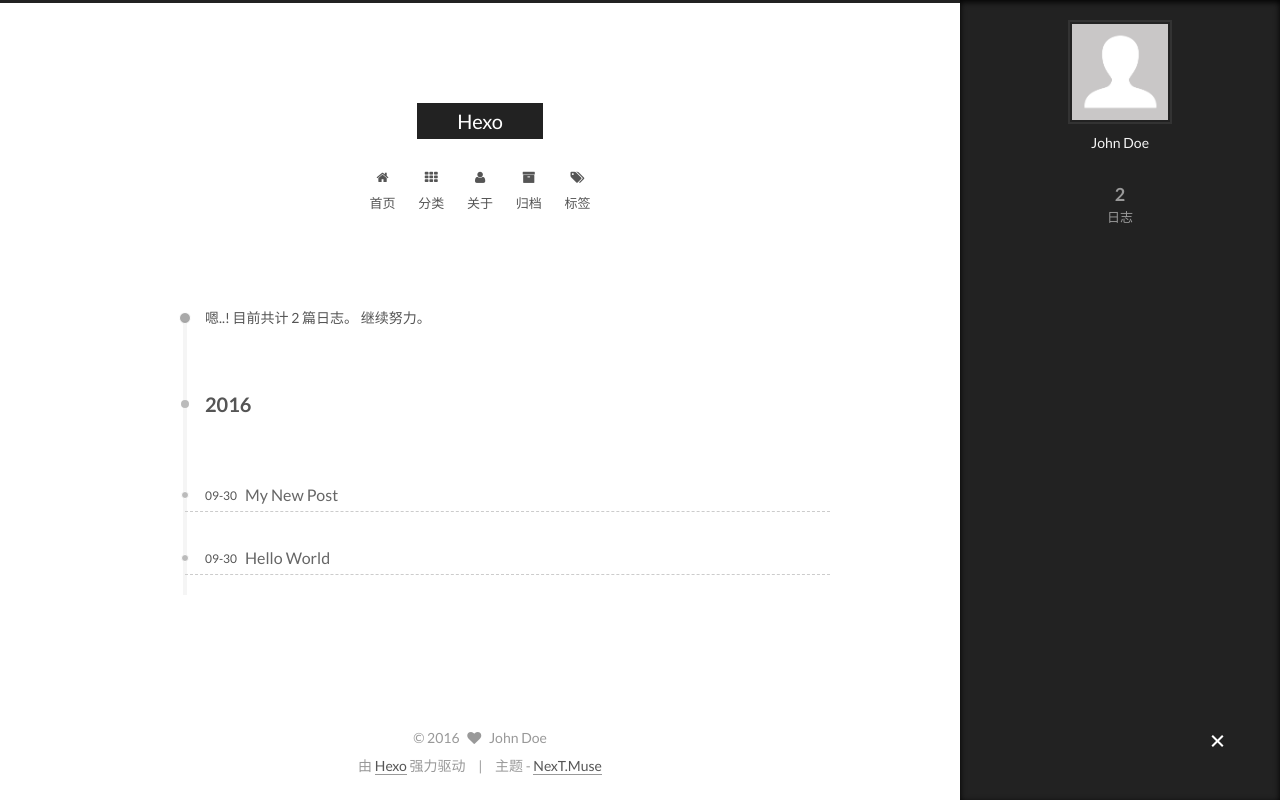
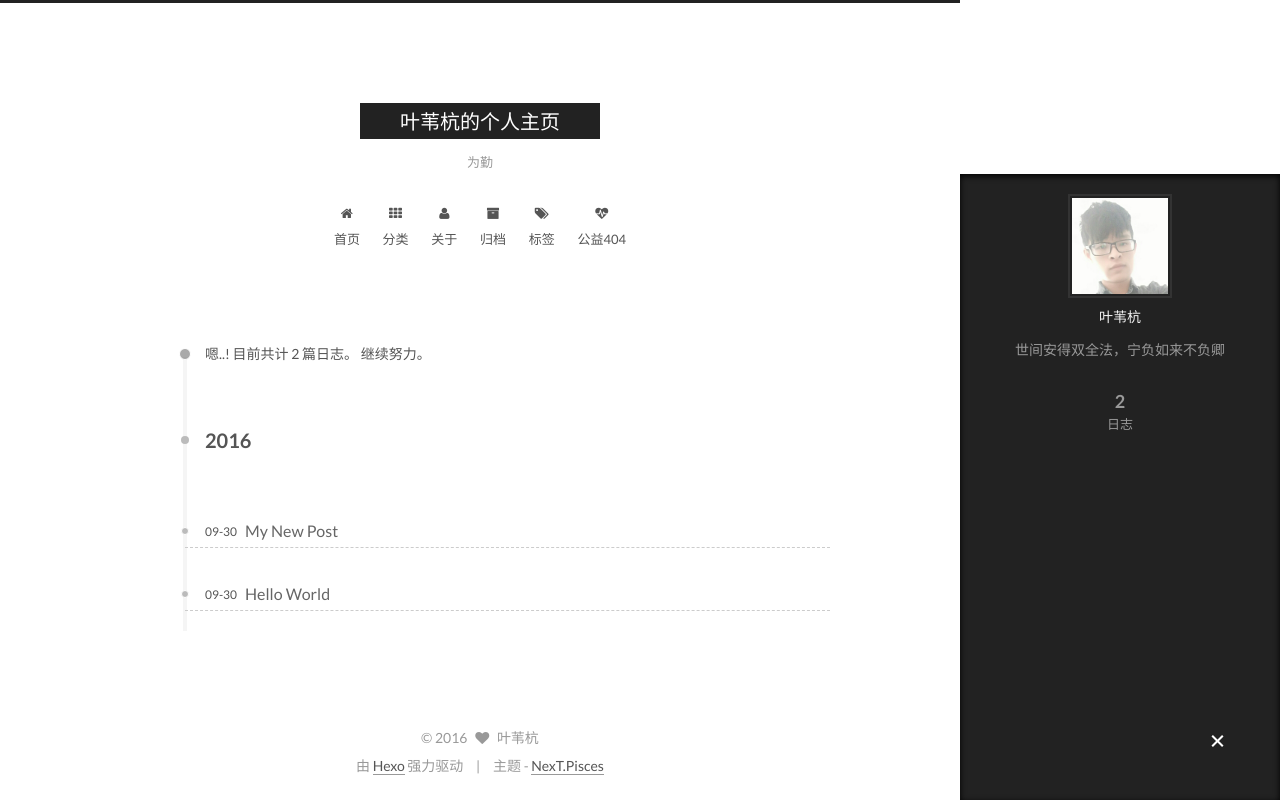
Before and after one commit to yeweihang/yeweihang.github.io, a plain HTML site: page archives/2016/09/index.html in a window 1280 px wide. Both pictures are taken after a click on the element 1217 px from the left and 742 px from the top of the page. Drawn offline with Linux system fonts and the light colour scheme.

Commit message:
Site updated: 2016-09-30 22:01:30

```diff
--- a/2016/09/30/My-New-Post/index.html
+++ b/2016/09/30/My-New-Post/index.html
@@ -5,7 +5,7 @@
 
 
 
-<html class="theme-next muse use-motion">
+<html class="theme-next pisces use-motion">
 <head>
   <meta charset="UTF-8"/>
 <meta http-equiv="X-UA-Compatible" content="IE=edge,chrome=1" />
@@ -84,20 +84,23 @@
 
 
 
+<meta name="description" content="世间安得双全法，宁负如来不负卿">
 <meta property="og:type" content="article">
 <meta property="og:title" content="My New Post">
 <meta property="og:url" content="http://yoursite.com/2016/09/30/My-New-Post/index.html">
-<meta property="og:site_name" content="Hexo">
+<meta property="og:site_name" content="叶苇杭的个人主页">
+<meta property="og:description" content="世间安得双全法，宁负如来不负卿">
 <meta property="og:updated_time" content="2016-09-30T12:50:45.151Z">
 <meta name="twitter:card" content="summary">
 <meta name="twitter:title" content="My New Post">
+<meta name="twitter:description" content="世间安得双全法，宁负如来不负卿">
 
 
 
 <script type="text/javascript" id="hexo.configuration">
   var NexT = window.NexT || {};
   var CONFIG = {
-    scheme: 'Muse',
+    scheme: 'Pisces',
     sidebar: {"position":"left","display":"post"},
     fancybox: true,
     motion: true,
@@ -113,7 +116,7 @@
 
   <link rel="canonical" href="http://yoursite.com/2016/09/30/My-New-Post/"/>
 
-  <title> My New Post | Hexo </title>
+  <title> My New Post | 叶苇杭的个人主页 </title>
 </head>
 
 <body itemscope itemtype="http://schema.org/WebPage" lang="zh-Hans">
@@ -144,11 +147,11 @@
   <div class="custom-logo-site-title">
     <a href="/"  class="brand" rel="start">
       <span class="logo-line-before"><i></i></span>
-      <span class="site-title">Hexo</span>
+      <span class="site-title">叶苇杭的个人主页</span>
       <span class="logo-line-after"><i></i></span>
     </a>
   </div>
-  <p class="site-subtitle"></p>
+  <p class="site-subtitle">为勤</p>
 </div>
 
 <div class="site-nav-toggle">
@@ -212,6 +215,16 @@
               <i class="menu-item-icon fa fa-fw fa-tags"></i> <br />
 
             标签
+          </a>
+        </li>
+
+
+        <li class="menu-item menu-item-commonweal">
+          <a href="/404.html" rel="section">
+
+              <i class="menu-item-icon fa fa-fw fa-heartbeat"></i> <br />
+
+            公益404
           </a>
         </li>
 
@@ -384,10 +397,10 @@
       <section class="site-overview sidebar-panel ">
         <div class="site-author motion-element" itemprop="author" itemscope itemtype="http://schema.org/Person">
           <img class="site-author-image" itemprop="image"
-               src="/images/avatar.gif"
-               alt="John Doe" />
-          <p class="site-author-name" itemprop="name">John Doe</p>
-          <p class="site-description motion-element" itemprop="description"></p>
+               src="/uploads/avatar.jpg"
+               alt="叶苇杭" />
+          <p class="site-author-name" itemprop="name">叶苇杭</p>
+          <p class="site-description motion-element" itemprop="description">世间安得双全法，宁负如来不负卿</p>
         </div>
         <nav class="site-state motion-element">
           <div class="site-state-item site-state-posts">
@@ -447,7 +460,7 @@
   <span class="with-love">
     <i class="fa fa-heart"></i>
   </span>
-  <span class="author" itemprop="copyrightHolder">John Doe</span>
+  <span class="author" itemprop="copyrightHolder">叶苇杭</span>
 </div>
 
 <div class="powered-by">
@@ -457,7 +470,7 @@
 <div class="theme-info">
   主题 -
   <a class="theme-link" href="https://github.com/iissnan/hexo-theme-next">
-    NexT.Muse
+    NexT.Pisces
   </a>
 </div>
 
@@ -524,6 +537,13 @@
 
 
 
+  <script type="text/javascript" src="/js/src/affix.js?v=5.0.1"></script>
+
+  <script type="text/javascript" src="/js/src/schemes/pisces.js?v=5.0.1"></script>
+
+
+
+
   <script type="text/javascript" src="/js/src/scrollspy.js?v=5.0.1"></script>
 <script type="text/javascript" src="/js/src/post-details.js?v=5.0.1"></script>
 
--- a/archives/2016/09/index.html
+++ b/archives/2016/09/index.html
@@ -5,7 +5,7 @@
 
 
 
-<html class="theme-next muse use-motion">
+<html class="theme-next pisces use-motion">
 <head>
   <meta charset="UTF-8"/>
 <meta http-equiv="X-UA-Compatible" content="IE=edge,chrome=1" />
@@ -84,19 +84,22 @@
 
 
 
+<meta name="description" content="世间安得双全法，宁负如来不负卿">
 <meta property="og:type" content="website">
-<meta property="og:title" content="Hexo">
+<meta property="og:title" content="叶苇杭的个人主页">
 <meta property="og:url" content="http://yoursite.com/archives/2016/09/index.html">
-<meta property="og:site_name" content="Hexo">
+<meta property="og:site_name" content="叶苇杭的个人主页">
+<meta property="og:description" content="世间安得双全法，宁负如来不负卿">
 <meta name="twitter:card" content="summary">
-<meta name="twitter:title" content="Hexo">
+<meta name="twitter:title" content="叶苇杭的个人主页">
+<meta name="twitter:description" content="世间安得双全法，宁负如来不负卿">
 
 
 
 <script type="text/javascript" id="hexo.configuration">
   var NexT = window.NexT || {};
   var CONFIG = {
-    scheme: 'Muse',
+    scheme: 'Pisces',
     sidebar: {"position":"left","display":"post"},
     fancybox: true,
     motion: true,
@@ -112,7 +115,7 @@
 
   <link rel="canonical" href="http://yoursite.com/archives/2016/09/"/>
 
-  <title> 归档 | Hexo </title>
+  <title> 归档 | 叶苇杭的个人主页 </title>
 </head>
 
 <body itemscope itemtype="http://schema.org/WebPage" lang="zh-Hans">
@@ -143,11 +146,11 @@
   <div class="custom-logo-site-title">
     <a href="/"  class="brand" rel="start">
       <span class="logo-line-before"><i></i></span>
-      <span class="site-title">Hexo</span>
+      <span class="site-title">叶苇杭的个人主页</span>
       <span class="logo-line-after"><i></i></span>
     </a>
   </div>
-  <p class="site-subtitle"></p>
+  <p class="site-subtitle">为勤</p>
 </div>
 
 <div class="site-nav-toggle">
@@ -211,6 +214,16 @@
               <i class="menu-item-icon fa fa-fw fa-tags"></i> <br />
 
             标签
+          </a>
+        </li>
+
+
+        <li class="menu-item menu-item-commonweal">
+          <a href="/404.html" rel="section">
+
+              <i class="menu-item-icon fa fa-fw fa-heartbeat"></i> <br />
+
+            公益404
           </a>
         </li>
 
@@ -358,10 +371,10 @@
       <section class="site-overview sidebar-panel  sidebar-panel-active ">
         <div class="site-author motion-element" itemprop="author" itemscope itemtype="http://schema.org/Person">
           <img class="site-author-image" itemprop="image"
-               src="/images/avatar.gif"
-               alt="John Doe" />
-          <p class="site-author-name" itemprop="name">John Doe</p>
-          <p class="site-description motion-element" itemprop="description"></p>
+               src="/uploads/avatar.jpg"
+               alt="叶苇杭" />
+          <p class="site-author-name" itemprop="name">叶苇杭</p>
+          <p class="site-description motion-element" itemprop="description">世间安得双全法，宁负如来不负卿</p>
         </div>
         <nav class="site-state motion-element">
           <div class="site-state-item site-state-posts">
@@ -410,7 +423,7 @@
   <span class="with-love">
     <i class="fa fa-heart"></i>
   </span>
-  <span class="author" itemprop="copyrightHolder">John Doe</span>
+  <span class="author" itemprop="copyrightHolder">叶苇杭</span>
 </div>
 
 <div class="powered-by">
@@ -420,7 +433,7 @@
 <div class="theme-info">
   主题 -
   <a class="theme-link" href="https://github.com/iissnan/hexo-theme-next">
-    NexT.Muse
+    NexT.Pisces
   </a>
 </div>
 
@@ -487,6 +500,13 @@
 
 
 
+  <script type="text/javascript" src="/js/src/affix.js?v=5.0.1"></script>
+
+  <script type="text/javascript" src="/js/src/schemes/pisces.js?v=5.0.1"></script>
+
+
+
+
 
     <script type="text/javascript" id="motion.page.archive">
       $('.archive-year').velocity('transition.slideLeftIn');
```
Also changed, not shown: 2016/09/30/hello-world/index.html (+29 -12 lines), archives/2016/index.html (+34 -14 lines), archives/index.html (+34 -14 lines), index.html (+34 -14 lines).
